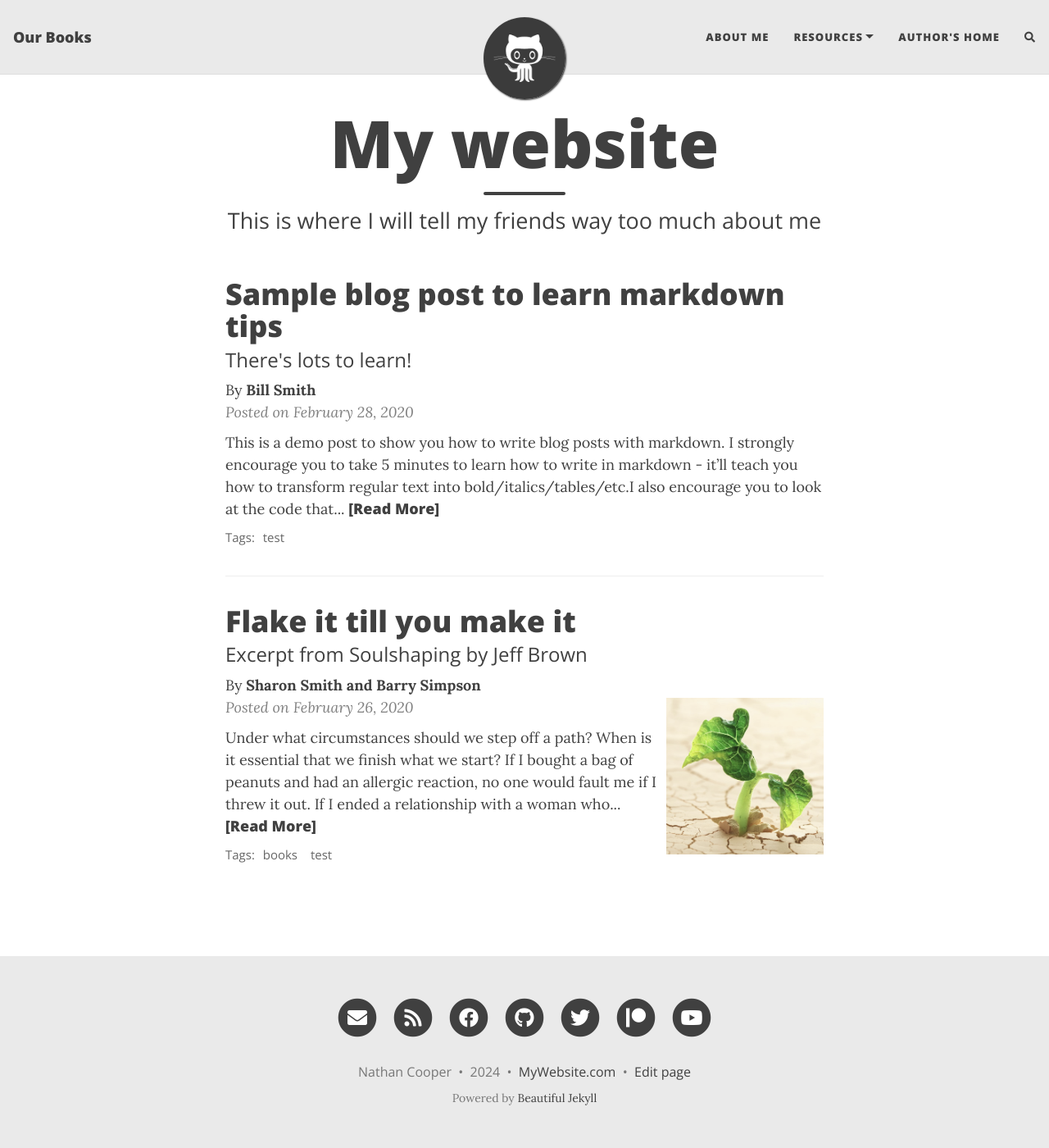
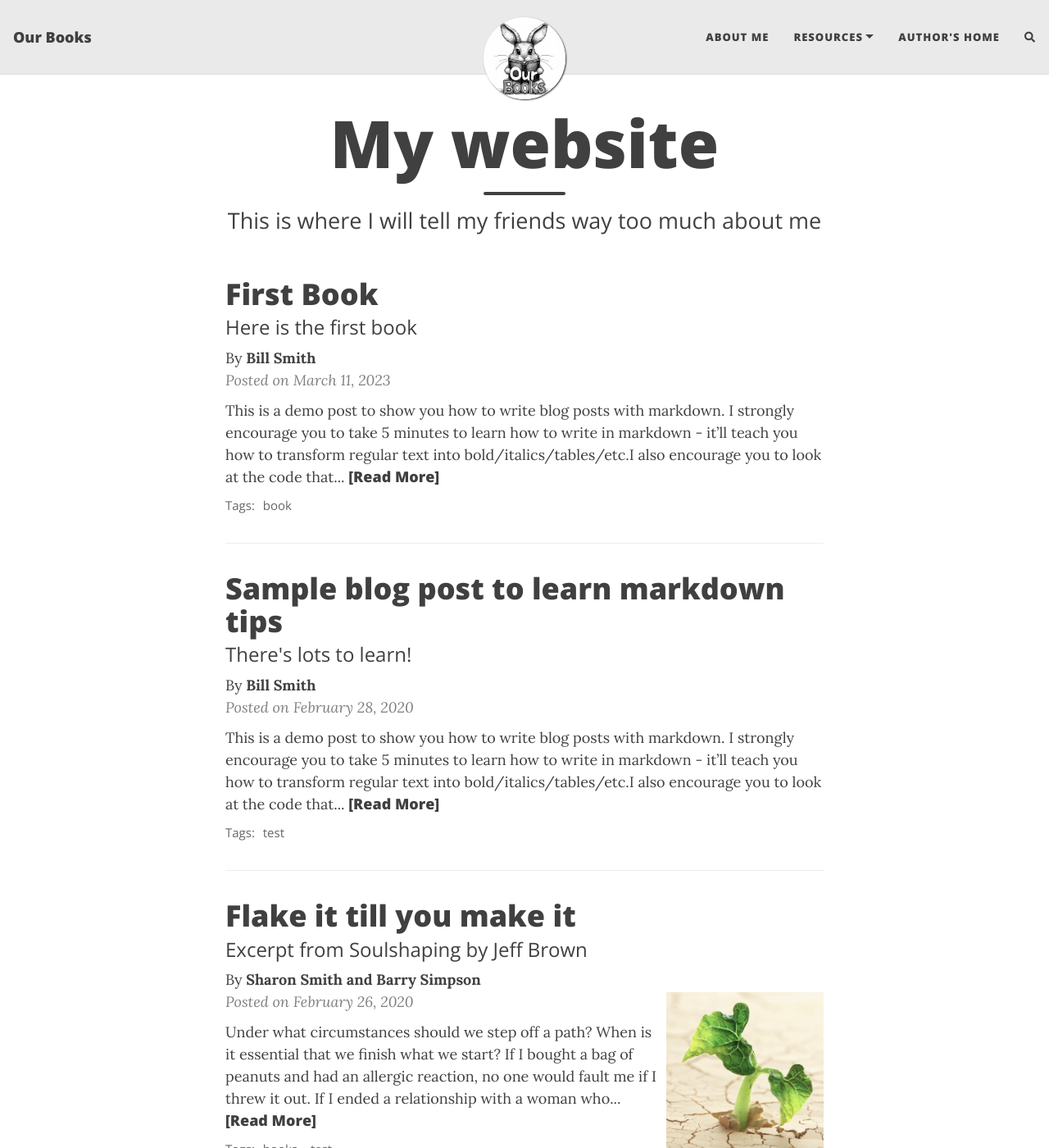
Before and after one commit to ncoop57/our-books, a Jekyll site: the page built from index.html, in a window 1280 px wide and 1400 px high. Shown: the whole window at 82% size. Built offline with Jekyll 4.4.1, drawn with Linux system fonts in a browser that asks for light colours; nearby versions of some CDN libraries; the list of posts is cut into pages by our own code; comment, search, counter and statistics services are not loaded.

Commit message:
Update avatar and website URL***
***Add first book post

````diff
--- a/_config.yml
+++ b/_config.yml
@@ -32,7 +32,7 @@
 
 # Image to show in the navigation bar - works best with a square image
 # Remove this parameter if you don't want an image in the navbar
-avatar: "/assets/img/avatar-icon.png"
+avatar: "/assets/img/avatar-icon.jpeg"
 
 # By default, the image is cut into a circle. You can disable this behaviour by setting 'round-avatar: false'
 round-avatar: true
@@ -98,7 +98,7 @@
 
 # How to display the link to your website in the footer
 # Remove this if you don't want a link in the footer
-url-pretty: "MyWebsite.com"
+url-pretty: "our-books.org"
 
 # Add the website title to the title of every page
 title-on-all-pages: true
--- /dev/null
+++ b/_posts/2023-03-11-first-book.md
@@ -0,0 +1,91 @@
+---
+layout: post
+title: First Book
+subtitle: Here is the first book
+gh-repo: ncoop57/our-books
+gh-badge: [star, fork, follow]
+tags: [book]
+comments: true
+author: Bill Smith
+---
+
+{: .box-success}
+This is a demo post to show you how to write blog posts with markdown.  I strongly encourage you to [take 5 minutes to learn how to write in markdown](https://markdowntutorial.com/) - it'll teach you how to transform regular text into bold/italics/tables/etc.<br/>I also encourage you to look at the [code that created this post](https://raw.githubusercontent.com/daattali/beautiful-jekyll/master/_posts/2020-02-28-sample-markdown.md) to learn some more advanced tips about using markdown in Beautiful Jekyll.
+
+**Here is some bold text**
+
+## Here is a secondary heading
+
+[This is a link to a different site](https://deanattali.com/) and [this is a link to a section inside this page](#local-urls).
+
+Here's a table:
+
+| Number | Next number | Previous number |
+| :------ |:--- | :--- |
+| Five | Six | Four |
+| Ten | Eleven | Nine |
+| Seven | Eight | Six |
+| Two | Three | One |
+
+How about a yummy crepe?
+
+![Crepe](https://nathancooper.io/assets/img/crepe.jpg)
+
+It can also be centered!
+
+![Crepe](https://nathancooper.io/assets/img/crepe.jpg){: .mx-auto.d-block :}
+
+Here's a code chunk:
+
+~~~
+var foo = function(x) {
+  return(x + 5);
+}
+foo(3)
+~~~
+
+And here is the same code with syntax highlighting:
+
+```javascript
+var foo = function(x) {
+  return(x + 5);
+}
+foo(3)
+```
+
+And here is the same code yet again but with line numbers:
+
+{% highlight javascript linenos %}
+var foo = function(x) {
+  return(x + 5);
+}
+foo(3)
+{% endhighlight %}
+
+## Boxes
+You can add notification, warning and error boxes like this:
+
+### Notification
+
+{: .box-note}
+**Note:** This is a notification box.
+
+### Warning
+
+{: .box-warning}
+**Warning:** This is a warning box.
+
+### Error
+
+{: .box-error}
+**Error:** This is an error box.
+
+## Local URLs in project sites {#local-urls}
+
+When hosting a *project site* on GitHub Pages (for example, `https://USERNAME.github.io/MyProject`), URLs that begin with `/` and refer to local files may not work correctly due to how the root URL (`/`) is interpreted by GitHub Pages. You can read more about it [in the FAQ](https://beautifuljekyll.com/faq/#links-in-project-page). To demonstrate the issue, the following local image will be broken **if your site is a project site:**
+
+![Crepe](/assets/img/crepe.jpg)
+
+If the above image is broken, then you'll need to follow the instructions [in the FAQ](https://beautifuljekyll.com/faq/#links-in-project-page). Here is proof that it can be fixed:
+
+![Crepe]({{ '/assets/img/crepe.jpg' | relative_url }})
````
Also changed, not shown: assets/img/avatar-icon.jpeg (added), assets/img/avatar-icon.png (deleted).
